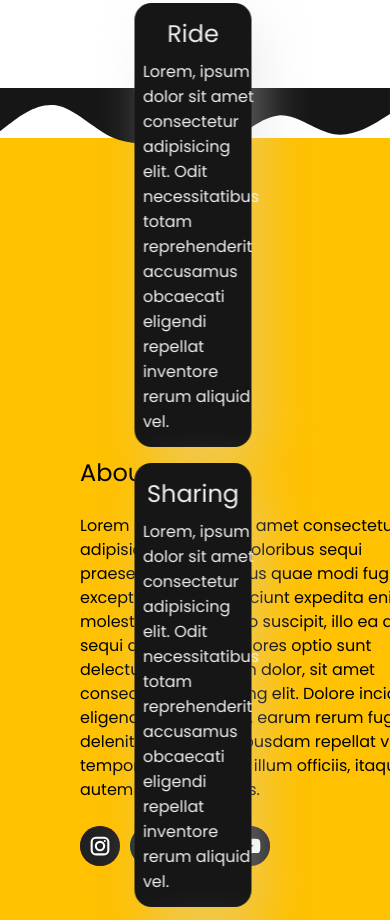
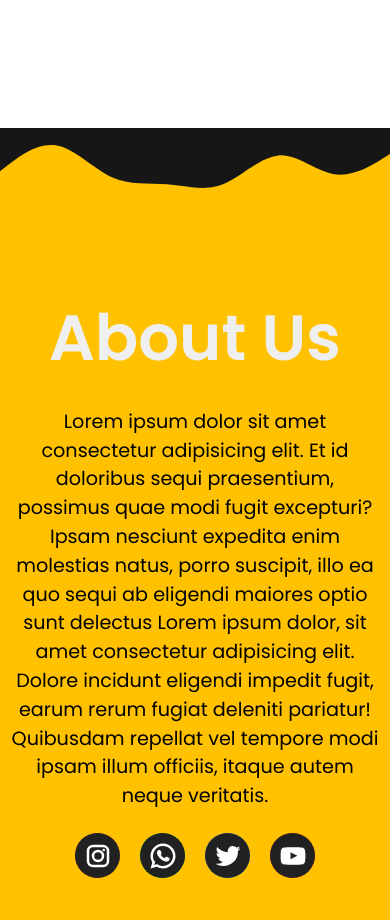
Before and after one commit to faizal108/GoWheels-Web, a plain HTML site: page index.html in a window 390 px wide. Shown: the part 4132-5052 px from the top of the page. Drawn offline with nearby package versions, Linux system fonts and the light colour scheme; a web font is replaced by a local one.

Commit message:
About Section Responsive

```diff
--- a/style/about.css
+++ b/style/about.css
@@ -19,15 +19,12 @@
   z-index: 4;
 }
 
-
 /* taxi aniamtion */
 .about-section #float-taxi {
   position: absolute;
   bottom: -1px;
   width: 200px;
 }
-
-
 
 /* ----About----- */
 
@@ -69,7 +66,6 @@
   column-gap: 10px;
 }
 
-
 .button {
   cursor: pointer;
   width: 40px;
@@ -92,7 +88,7 @@
   position: absolute;
   top: 50%;
   left: 50%;
-  transform: translate(-50%,-50%);
+  transform: translate(-50%, -50%);
   /* border: 2px solid red; */
 }
 
@@ -143,7 +139,6 @@
   line-height: 1.5rem;
 }
 
-
 .service-cards {
   width: 60%;
   /* border: 2px solid red; */
@@ -166,7 +161,7 @@
   /* width: 100%; */
   width: 50%;
   height: fit-content;
-  padding: 0.8rem;
+  padding: 0.8rem 1rem;
 
   background: var(--primary-black);
   box-shadow: 12px 17px 51px rgba(215, 215, 215, 0.414);
@@ -185,27 +180,25 @@
   /* border: 2px solid red; */
 }
 
-.ser-card:nth-child(1){
+.ser-card:nth-child(1) {
   align-self: flex-start;
 }
-.ser-card:nth-child(2){
+.ser-card:nth-child(2) {
   align-self: flex-end;
 }
-.ser-card:nth-child(3){
+.ser-card:nth-child(3) {
   align-self: flex-start;
 }
-.ser-card h1 {
+.ser-card h2 {
   align-self: flex-start;
   color: var(--yellow);
   font-size: 1.5rem;
-  padding-left: 1rem;
 }
 .ser-card p {
   text-align: left;
   font-size: 1rem;
   color: var(--font-white);
   text-overflow: ellipsis;
-  padding-left: 1rem;
 }
 
 .ser-card:hover {
@@ -220,7 +213,7 @@
   position: absolute;
   top: 58%;
   left: 4%;
-  transform: translate(0%,-50%);
+  transform: translate(0%, -50%);
   z-index: 2;
 }
 
@@ -232,12 +225,228 @@
 }
 
 .border-text::before {
-  content: 'SERVICES';
+  content: "SERVICES";
   position: absolute;
   left: 0;
   top: 0;
   z-index: -1;
   color: transparent;
   -webkit-text-stroke: 2px var(--font-white);
-  text-stroke: 2px var(--font-white);
 }
+
+@media screen and (max-width: 1300px) {
+  .about-section {
+    height: fit-content;
+    padding: 7.5rem 0;
+  }
+  /* wave top */
+  .about-section > svg {
+    position: absolute;
+    top: -40px;
+    z-index: 4;
+  }
+
+  /* taxi aniamtion */
+  .about-section #float-taxi {
+    position: absolute;
+    bottom: -1px;
+    width: 150px;
+  }
+
+  .float-about {
+    /* border: 2px solid red; */
+    display: flex;
+    flex-direction: column;
+    align-items: center;
+    justify-content: center;
+    padding-left: 0rem;
+  }
+  .about-left {
+    width: 60%;
+    /* border: 2px solid red; */
+    align-items: center;
+    position: relative;
+    justify-content: space-between;
+  }
+
+  .about-left .center-logo {
+    /* border: 2px solid red; */
+    display: flex;
+    align-items: center;
+    justify-content: center;
+    width: 100%;
+  }
+  .about-left .center-logo h2 {
+    font-size: 4rem;
+    color: var(--font-white);
+    font-weight: 600;
+    /* border: 2px solid red; */
+  }
+
+  .about-desc {
+    /* border: 2px solid red; */
+    text-align: center;
+    line-height: 1.8rem;
+    font-size: 1.2rem;
+  }
+
+  .about-left .center-social {
+    /* border: 2px solid red; */
+    width: fit-content;
+    display: flex;
+    justify-content: center;
+    align-items: center;
+    column-gap: 20px;
+  }
+
+  .button {
+    width: 45px;
+    height: 45px;
+  }
+  .button svg {
+    color: white;
+    width: 30px;
+    height: 30px;
+  }
+
+  .button::before {
+    width: 45px;
+    height: 45px;
+  }
+
+  .service-cards {
+    width: 95%;
+    position: relative;
+    /* border: 2px solid red; */
+    left: 0;
+  }
+
+  .ser-card {
+    padding: 0.5rem 1rem;
+    /* border: 2px solid red; */
+  }
+
+}
+
+/* ----Tablet---- */
+@media screen and (max-width: 768px) {
+  .about-left {
+    width: 95%;
+  }
+
+  /* wave top */
+  .about-section > svg {
+    position: absolute;
+    top: -10px;
+    z-index: 4;
+  }
+
+  /* taxi aniamtion */
+  .about-section #float-taxi {
+    position: absolute;
+    bottom: -1px;
+    width: 150px;
+  }
+
+
+  .ser-card h2 {
+    font-size: 1.5rem;
+  }
+  .ser-card p {
+    font-size: 0.9rem;
+  }
+
+  .center-ser {
+    left: 4%;
+  }
+
+  .border-text {
+    font-size: 4rem;
+  }
+}
+
+@media screen and (max-width: 660px) {
+  .service-cards {
+    width: 95%;
+    row-gap: 1rem;
+  }
+
+  .ser-card {
+    width: 60%;
+  }
+
+  .ser-card h2 {
+    font-size: 1.2rem;
+  }
+  .ser-card p {
+    font-size: 0.8rem;
+  }
+
+  .center-ser {
+    left: 0%;
+  }
+
+  .border-text {
+    font-size: 3rem;
+  }
+}
+
+@media screen and (max-width: 570px) {
+  .ser-card {
+    width: 100%;
+  }
+  .service-cards {
+    padding-top: 10rem;
+  }
+  .center-ser {
+    top: 5%;
+    left: 50%;
+    transform: translateX(-50%);
+  }
+
+  .border-text {
+    font-size: 5rem;
+  }
+}
+
+@media screen and (max-width: 375px) {
+
+  .about-left {
+    width: 95%;
+  }
+
+  /* taxi aniamtion */
+  .about-section #float-taxi {
+    width: 100px;
+  }
+
+  .about-left .center-logo h2 {
+    font-size: 3rem;
+    font-weight: 500;
+  }
+
+  .about-desc {
+    line-height: 1.5rem;
+    font-size: 1rem;
+    text-align: justify;
+  }
+
+  .button {
+    width: 35px;
+    height: 35px;
+  }
+  .button svg {
+    color: white;
+    width: 20px;
+    height: 20px;
+  }
+
+  .button::before {
+    width: 35px;
+    height: 35px;
+  }
+
+  .border-text {
+    font-size: 4rem;
+  }
+}
```
Lines whose indentation alone changed are shown as unchanged.
